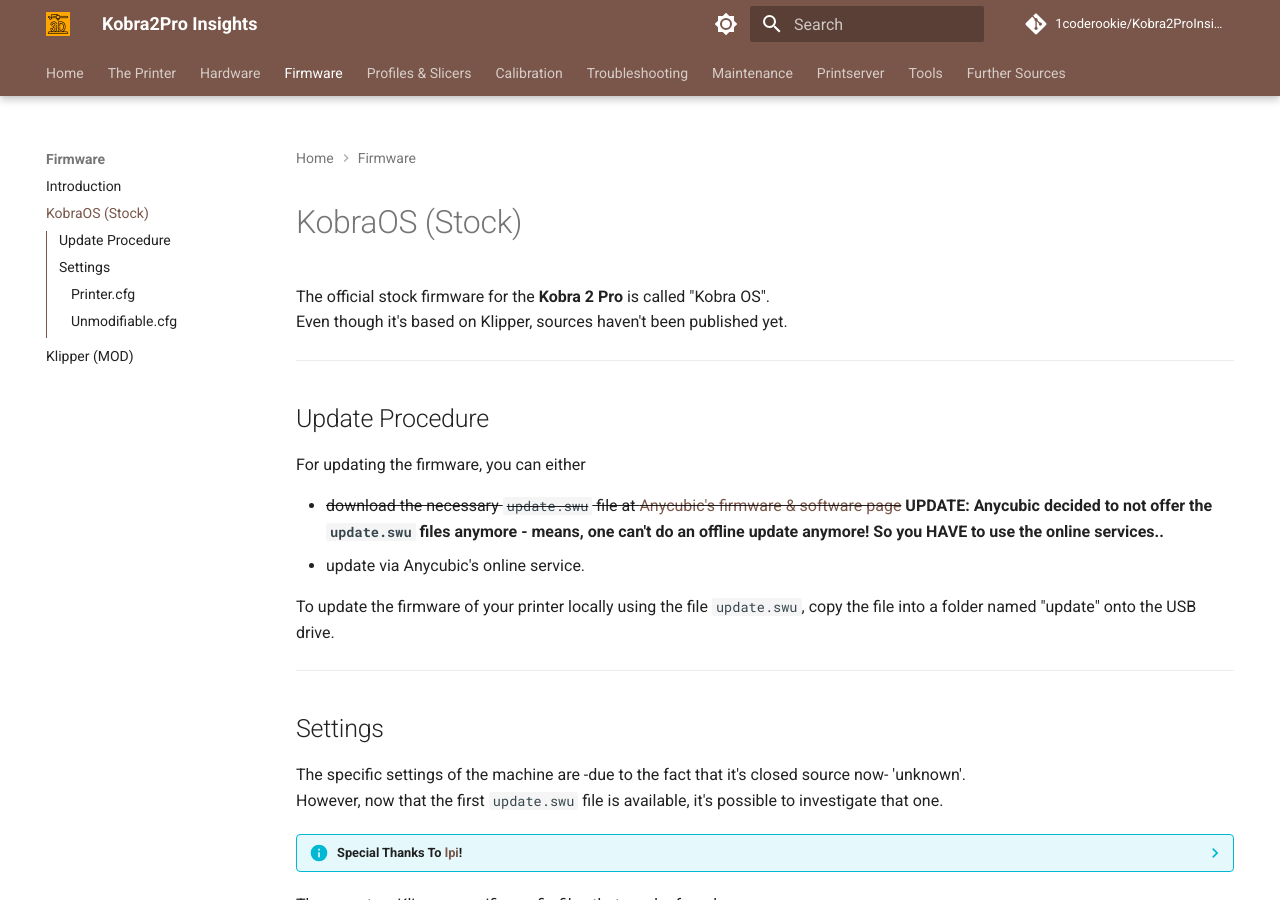
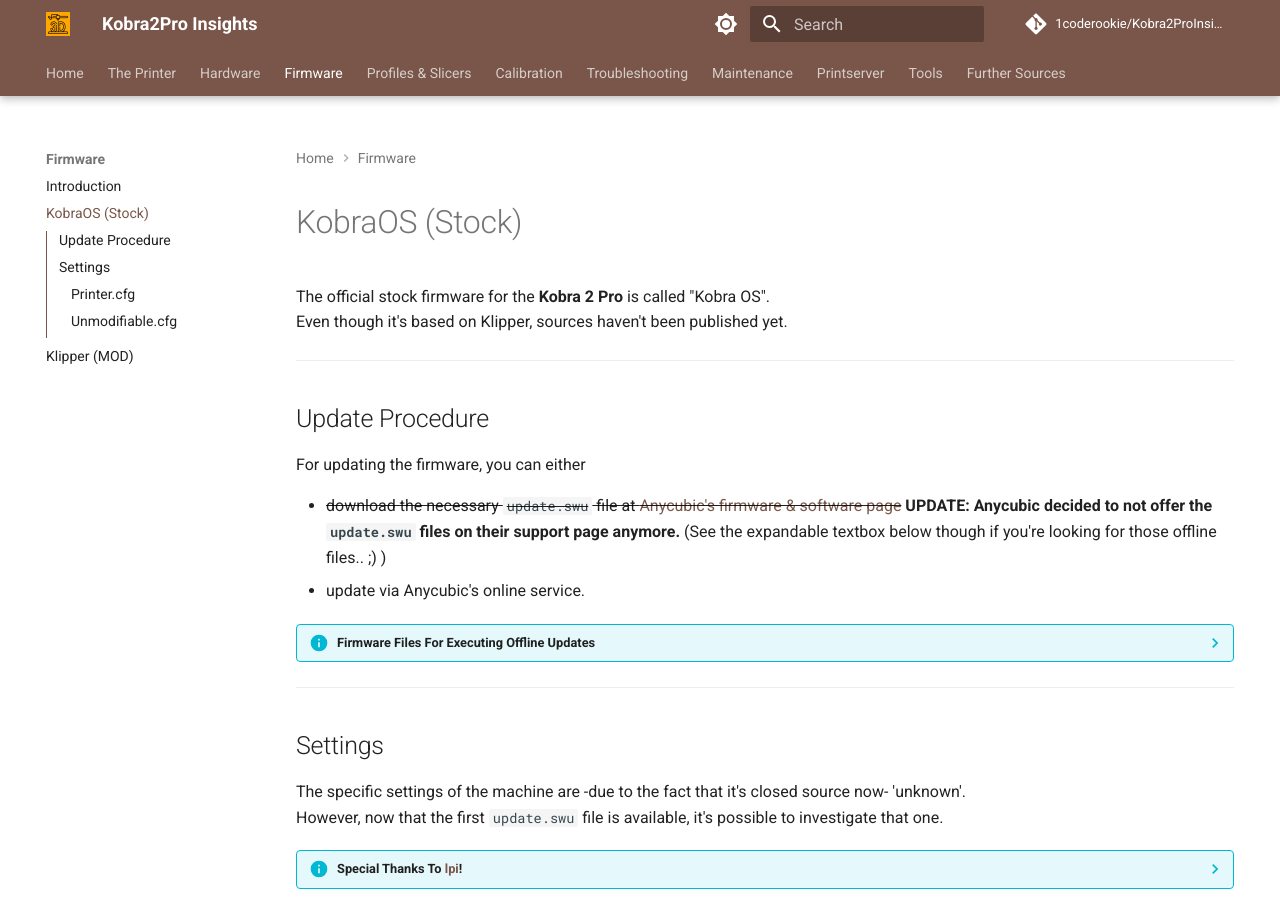
Before and after one commit to 1coderookie/Kobra2ProInsights, an MkDocs documentation site: the page built from docs/firmware/fw_kobraOS.md, in a window 1280 px wide and 900 px high. Built offline with MkDocs 1.6.1 and Material for MkDocs 9.7.7, drawn with Linux system fonts in a browser that asks for light colours; comment, search, counter and statistics services are not loaded.

Commit message:
Update fw_kobraOS.md

```diff
--- a/docs/firmware/fw_kobraOS.md
+++ b/docs/firmware/fw_kobraOS.md
@@ -11,11 +11,14 @@
 For updating the firmware, you can either
 
 - ~~download the necessary `update.swu` file at [Anycubic's firmware & software page](https://www.anycubic.com/pages/firmware-software)~~
-  **UPDATE: Anycubic decided to not offer the `update.swu` files anymore - means, one can't do an offline update anymore! So you HAVE to use the online services..**
+  **UPDATE: Anycubic decided to not offer the `update.swu` files on their support page anymore.**
+  (See the expandable textbox below though if you're looking for those offline files.. ;) )
 - update via Anycubic's online service.
 
+??? info "Firmware Files For Executing Offline Updates"
 
-To update the firmware of your printer locally using the file `update.swu`, copy the file into a folder named "update" onto the USB drive.
+    A kind user created a repository where he offers all `update.swu` files for the Kobra 2 Pro, Plus and Max that have been released by Anycubic. You can find it [here](https://github.com/ultimateshadsform/Anycubic-Kobra-2-Series-Firmware/tree/main/firmwares).
+    To update the firmware of your printer locally using the file `update.swu`, copy the file into a folder named "update" onto the USB drive.
 
 ---
 
```
